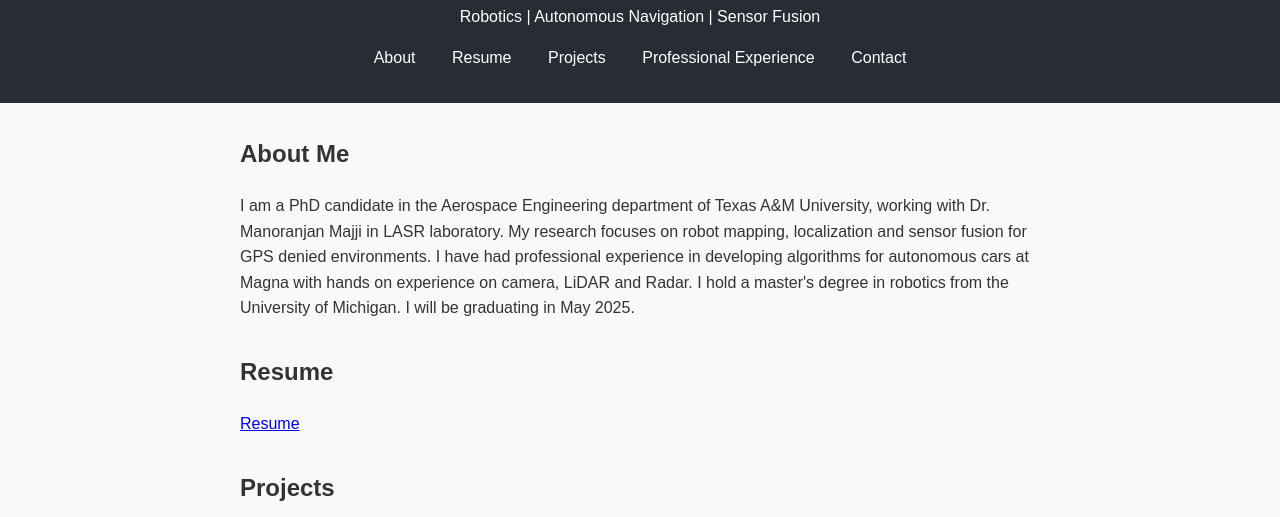
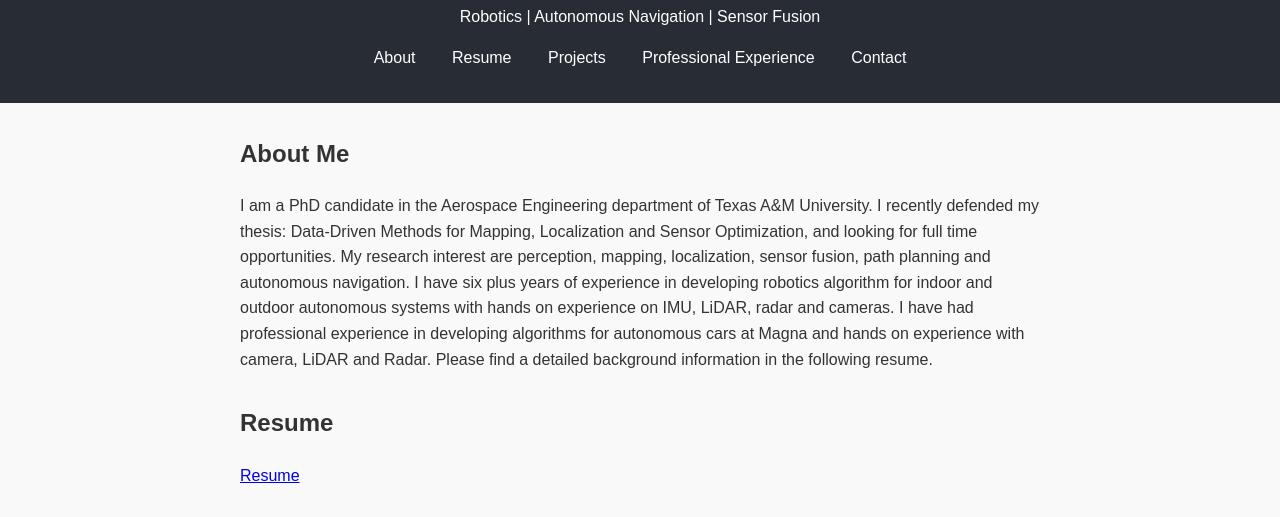
Before and after one commit to mdesh1/mdesh1.github.io, a plain HTML site: page index.html in a window 1280 px wide. Shown: the part 282-799 px from the top of the page. Drawn offline with Linux system fonts and the light colour scheme.

Commit message:
Update index.html

```diff
--- a/index.html
+++ b/index.html
@@ -74,10 +74,11 @@
     <section id="about">
       <h2>About Me</h2>
       <p>
-        I am a PhD candidate in the Aerospace Engineering department of Texas A&M University, working with Dr. Manoranjan Majji in LASR laboratory.
-        My research focuses on robot mapping, localization and sensor fusion for GPS denied environments.
-        I have had professional experience in developing algorithms for autonomous cars at Magna with hands on experience on camera, LiDAR and Radar.
-        I hold a master's degree in robotics from the University of Michigan. I will be graduating in May 2025.
+        I am a PhD candidate in the Aerospace Engineering department of Texas A&M University. I recently defended my thesis: Data-Driven Methods for Mapping, Localization and Sensor Optimization, and looking for full time opportunities.
+        My research interest are perception, mapping, localization, sensor fusion, path planning and autonomous navigation.
+        I have six plus years of experience in developing robotics algorithm for indoor and outdoor autonomous systems with hands on experience on IMU, LiDAR, radar and cameras.
+        I have had professional experience in developing algorithms for autonomous cars at Magna and hands on experience with camera, LiDAR and Radar.
+        Please find a detailed background information in the following resume.
       </p>
     </section>
 
@@ -130,9 +131,9 @@
         Developed lane detection and customized marker identification using surround-view and monocular camera.
         Developed semantic segmentation pipeline to identify road objects using computer vision and learning based classifiers.
         Supported the development of real-time object tracking integrated with high speed Radar object detection module.
+      <p>
         <a href="https://www.magna.com/products/electrical-electronics/adas-automated-driving/adas-features#park">Magna</a>
         <img src="Picture8.jpg" alt="features" style="width:200px; height:200px; margin-bottom: 1rem; margin-right: 1rem;" />
-      <p>
       <ul>
     <section>
 
```
